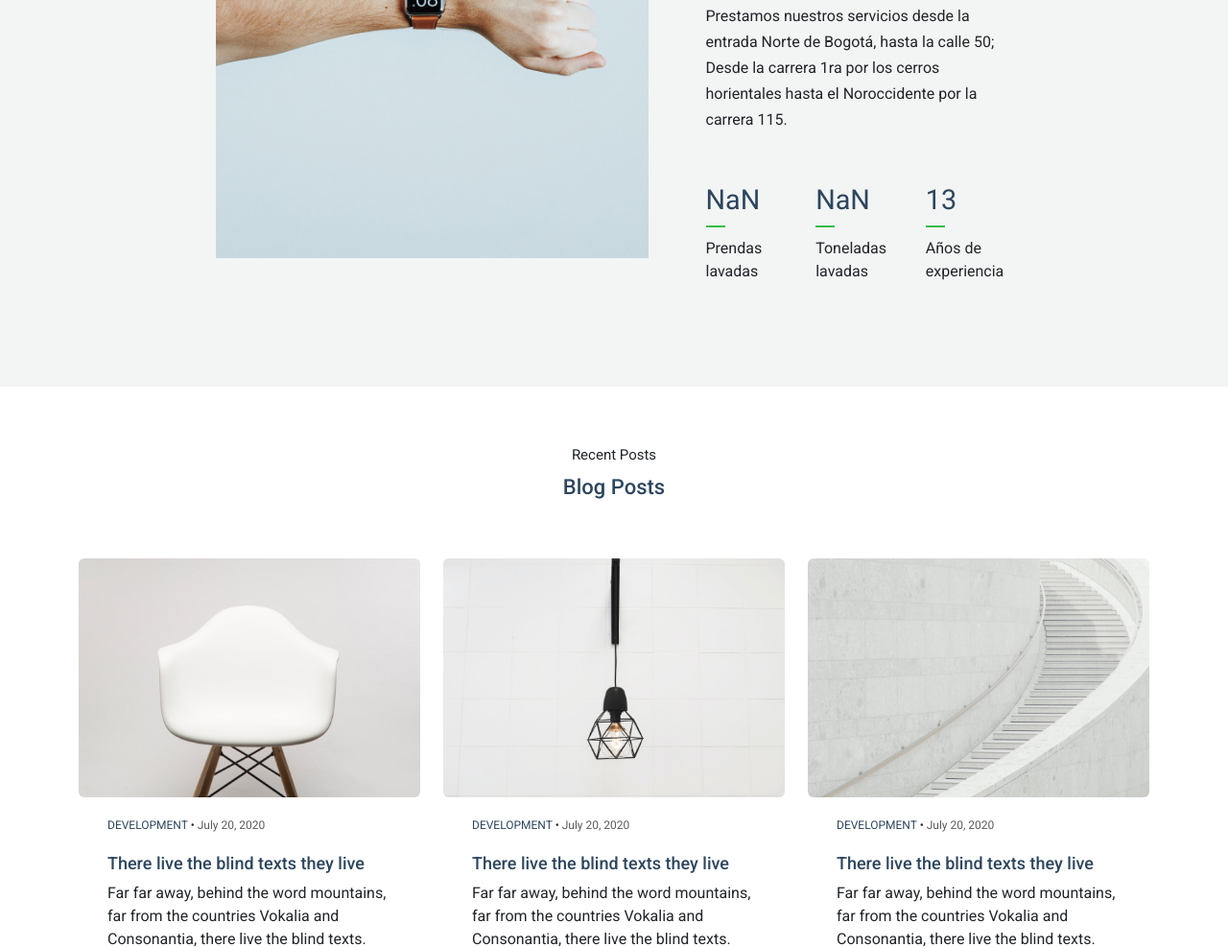
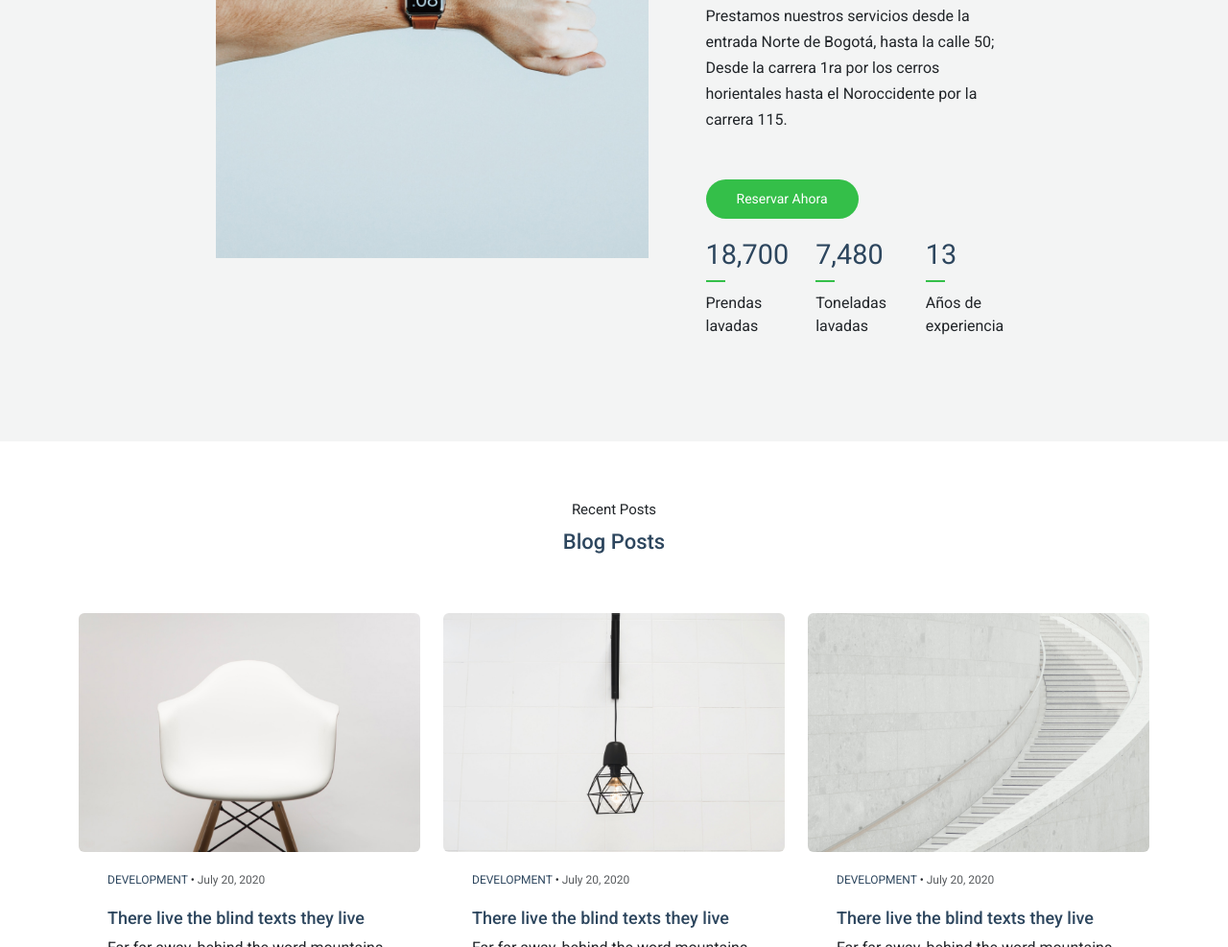
Before and after one commit to camiloocb/express-bogota-v1, a plain HTML site: page index.html in a window 1280 px wide. Shown: the part 1448-2435 px from the top of the page at 96% size. Drawn offline with Linux system fonts and the light colour scheme; animation ran at ten frames a second.

Commit message:
Update index.html

```diff
--- a/index.html
+++ b/index.html
@@ -214,20 +214,23 @@
             <p class="mb-5">
               Prestamos nuestros servicios desde la entrada Norte de Bogotá, hasta la calle 50; Desde la carrera 1ra por los cerros horientales hasta el Noroccidente por la carrera 115.
               <br>
+              <p class="mt-5" data-aos="fade-up">
+              <a href="#" class="btn btn-get-started">Reservar Ahora</a>
+            </p>
             </p>
 
             <div class="row mb-5 count-numbers">
 
               <!-- Start Stats Item -->
               <div class="col-4 counter" data-aos="fade-up" data-aos-delay="100">
-                <span data-purecounter-separator="true" data-purecounter-start="0" data-purecounter-end="+ 18700" data-purecounter-duration="1" class="purecounter number"></span>
+                <span data-purecounter-separator="true" data-purecounter-start="0" data-purecounter-end="18700" data-purecounter-duration="1" class="purecounter number"></span>
                 <span class="d-block">Prendas lavadas</span>
               </div>
               <!-- End Stats Item -->
 
               <!-- Start Stats Item -->
               <div class="col-4 counter" data-aos="fade-up" data-aos-delay="200">
-                <span data-purecounter-separator="true" data-purecounter-start="0" data-purecounter-end="+ 7480" data-purecounter-duration="1" class="purecounter number"></span>
+                <span data-purecounter-separator="true" data-purecounter-start="0" data-purecounter-end="7480" data-purecounter-duration="1" class="purecounter number"></span>
                 <span class="d-block">Toneladas lavadas</span>
               </div>
               <!-- End Stats Item -->
```
